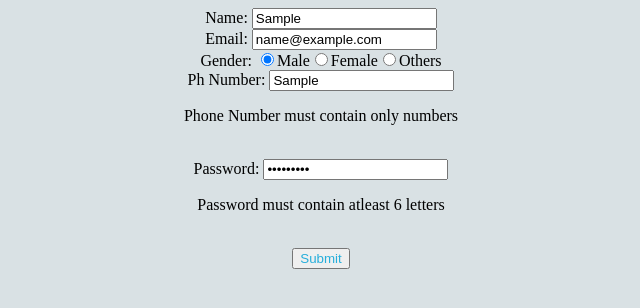
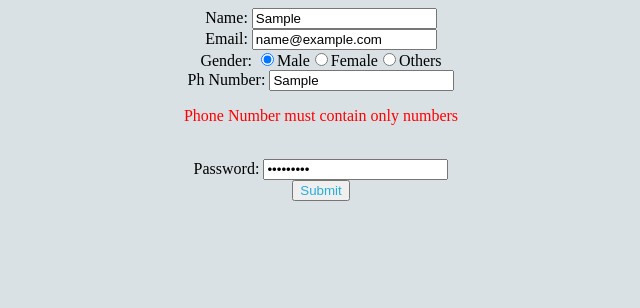
Before and after one commit to Rabindramanohar/React-Assignments-Set-2---Signup-Form, a React app: page / in a window 1280 px wide. Both pictures are taken after typing "Sample", "name@example.com", "Sample", "Sample123" into the empty fields and a click on the button "Submit". Shown: the top 308 px of the page, without its empty margins (319-959 px from the left). Built offline with nearby package versions, Linux system fonts and the light colour scheme.

Commit message:
need to work on radio gender part"

```diff
--- a/src/components/App.js
+++ b/src/components/App.js
@@ -1,100 +1,13 @@
-import React, {Component, useState} from "react";
+import React, { Component, useState } from "react";
 import '../styles/App.css';
-import useForm from './useForm';
-import validate from './ValidateForm'
+import Form from "./Form";
 
 const App = () => {
-
-  const {handleChange, values, handleSubmit, errors} = useForm(validate);
-
-/* Form must have the following Input Fields with given attributes:
-1) Name | data-testid = 'name'
-2) Email address | data-testid = 'email'
-3) Gender | data-testid = 'gender'
-4) Phone Number | data-testid = 'phoneNumber'
-5) Password | data-testid = 'password', type='password'
-6) Submit button | data-testid = 'submit' */
-
-
-/* const [name, setName] = useState("");
-const [email, setEmail] = useState("");
-const [gender, setGender] = useState("");
-const [phoneNumber, setPhoneNumber] = useState("");
-const [password, setPassword] = useState(""); */
-
-
-  return (
-    <div id="main">
-      <form onSubmit = {handleSubmit}>
-        <label>Name: </label>
-        <input
-          type="text"
-          name= "name"
-          value = {values.name}
-          onChange = {handleChange}
-          data-testid = "name"
-        /> {errors.name && <p>{errors.name}</p>}
-        <br />
-        <label>Email: </label>
-        <input
-          type="email"
-          name= "email"
-          value = {values.email}
-          onChange = {handleChange}
-          data-testid = "email"
-        /> {errors.email && <p>{errors.email}</p>}
-        <br />
-        <label>Gender: </label>
-        <input
-          type="radio"
-          name= "gender"
-          value = {values.gender}
-          onChange = {handleChange}
-          checked = {values.gender === "male"}
-          data-testid = "gender"
-        />Male
-        {errors.gender && <p>{errors.gender}</p>}
-        <input
-          type="radio"
-          name= "gender"
-          value = {values.gender}
-          onChange = {handleChange}
-          checked = {values.gender === "female"}
-          data-testid = "gender"
-        />Female
-        {errors.gender && <p>{errors.gender}</p>}
-        <input
-          type="radio"
-          name= "gender"
-          value = {values.gender}
-          onChange = {handleChange}
-          checked = {values.gender === "other"}
-          data-testid = "gender"
-        />Others
-        {errors.gender && <p>{errors.gender}</p>}
-        <br />
-        <label>Ph Number: </label>
-        <input
-          type="text"
-          name= "phone"
-          value = {values.phone}
-          onChange = {handleChange}
-          data-testid = "phoneNumber"
-        /> {errors.phone && <p>{errors.phone}</p>}
-        <br />
-        <label>Password: </label>
-        <input
-          type="password"
-          name= "password"
-          value = {values.password}
-          onChange = {handleChange}
-          data-testid = "password"
-        /> {errors.password && <p>{errors.password}</p>}
-        <br />
-        <button data-testid = 'submit'>Submit</button>
-      </form>
-    </div>
-  )
+    return (
+        <div id="main">
+            <Form />
+        </div>
+    )
 }
 
 
--- /dev/null
+++ b/src/components/Form.jsx
@@ -0,0 +1,21 @@
+import React, {useState} from 'react'
+import SignUpForm from './SignUpForm'
+import SuccessForm from './SuccessForm';
+
+
+
+function Form() {
+
+    const [isSubmitted, setIsSubmitted] = useState(false);
+
+    function submitForm() {
+        setIsSubmitted(true);
+    }
+    return (
+        <div>
+            {!isSubmitted ? <SignUpForm submitForm = {submitForm} /> : <SuccessForm />}
+        </div>
+    )
+}
+
+export default Form
--- /dev/null
+++ b/src/components/SignUpForm.js
@@ -0,0 +1,93 @@
+import React, {Component, useState} from "react";
+import '../styles/App.css';
+import useForm from './useForm';
+import validate from './ValidateForm'
+
+const SignUpForm = ({submitForm}) => {
+
+  const {handleChange, values, handleSubmit, errors} = useForm(submitForm, validate);
+
+/* Form must have the following Input Fields with given attributes:
+1) Name | data-testid = 'name'
+2) Email address | data-testid = 'email'
+3) Gender | data-testid = 'gender'
+4) Phone Number | data-testid = 'phoneNumber'
+5) Password | data-testid = 'password', type='password'
+6) Submit button | data-testid = 'submit' */
+
+  return (
+    <div id="main">
+      <form onSubmit = {handleSubmit}>
+        <label>Name: </label>
+        <input
+          type="text"
+          name= "name"
+          value = {values.name}
+          onChange = {handleChange}
+          data-testid = "name"
+        /> {errors.name && <p style = {{color: "red"}}>{errors.name}</p>}
+        <br />
+        <label>Email: </label>
+        <input
+          type="email"
+          name= "email"
+          value = {values.email}
+          onChange = {handleChange}
+          data-testid = "email"
+        /> {errors.email && <p style = {{color: "red"}}>{errors.email}</p>}
+        <br />
+        <label>Gender: </label>
+        <input
+          type="radio"
+          name= "gender"
+          value = {values.gender}
+          onChange = {handleChange}
+          checked = {values.gender === "male"}
+          data-testid = "gender"
+        />Male
+        {errors.gender && <p style = {{color: "red"}}>{errors.gender}</p>}
+        <input
+          type="radio"
+          name= "gender"
+          value = {values.gender}
+          onChange = {handleChange}
+          checked = {values.gender === "female"}
+          data-testid = "gender"
+        />Female
+        {errors.gender && <p style = {{color: "red"}}>{errors.gender}</p>}
+        <input
+          type="radio"
+          name= "gender"
+          value = {values.gender}
+          onChange = {handleChange}
+          checked = {values.gender === "other"}
+          data-testid = "gender"
+        />Others
+        {errors.gender && <p style = {{color: "red"}}>{errors.gender}</p>}
+        <br />
+        <label>Ph Number: </label>
+        <input
+          type="text"
+          name= "phone"
+          value = {values.phone}
+          onChange = {handleChange}
+          data-testid = "phoneNumber"
+        /> {errors.phone && <p style = {{color: "red"}}>{errors.phone}</p>}
+        <br />
+        <label>Password: </label>
+        <input
+          type="password"
+          name= "password"
+          value = {values.password}
+          onChange = {handleChange}
+          data-testid = "password"
+        /> {errors.password && <p style = {{color: "red"}}>{errors.password}</p>}
+        <br />
+        <button data-testid = 'submit'>Submit</button>
+      </form>
+    </div>
+  )
+}
+
+
+export default SignUpForm;
--- /dev/null
+++ b/src/components/SuccessForm.jsx
@@ -0,0 +1,11 @@
+import React from 'react'
+
+function SuccessForm() {
+    return (
+        <div>
+            <h2>You are in SuccessForm!!!</h2>
+        </div>
+    )
+}
+
+export default SuccessForm
--- a/src/components/ValidateForm.jsx
+++ b/src/components/ValidateForm.jsx
@@ -50,7 +50,7 @@ Error Message: Password must contain atleast 6 letters */
     // password
     if(!values.password) {
         errors.password = "All fields are mandatory";
-    } else if(!values.password.length < 6) {
+    }else if(values.password.length < 7) {
         errors.password = "Password must contain atleast 6 letters";
     }
 
--- a/src/components/useForm.jsx
+++ b/src/components/useForm.jsx
@@ -1,7 +1,7 @@
 import {useState, useEffect} from 'react';
 
 
-function useForm(validate) {
+function useForm(callback, validate) {
     const [values, setValues] = useState({
         name: '',
         email: '',
@@ -11,6 +11,7 @@ function useForm(validate) {
     });
 
     const [errors, setError] =useState({});
+    const [isSubmitting, setIsSubmitting] = useState(false);
 
 
     // const {name, value, type, checked} = event.target
@@ -25,7 +26,14 @@ function useForm(validate) {
         console.log("inside onSubmit");
         event.preventDefault();
         setError(validate(values));
+        setIsSubmitting(true);
     }
+
+    useEffect(() => {
+        if(Object.keys(errors).length === 0 && isSubmitting) {
+            callback();
+        }
+    }, [errors])
 
     return {handleChange, values, handleSubmit, errors};
 }
```
